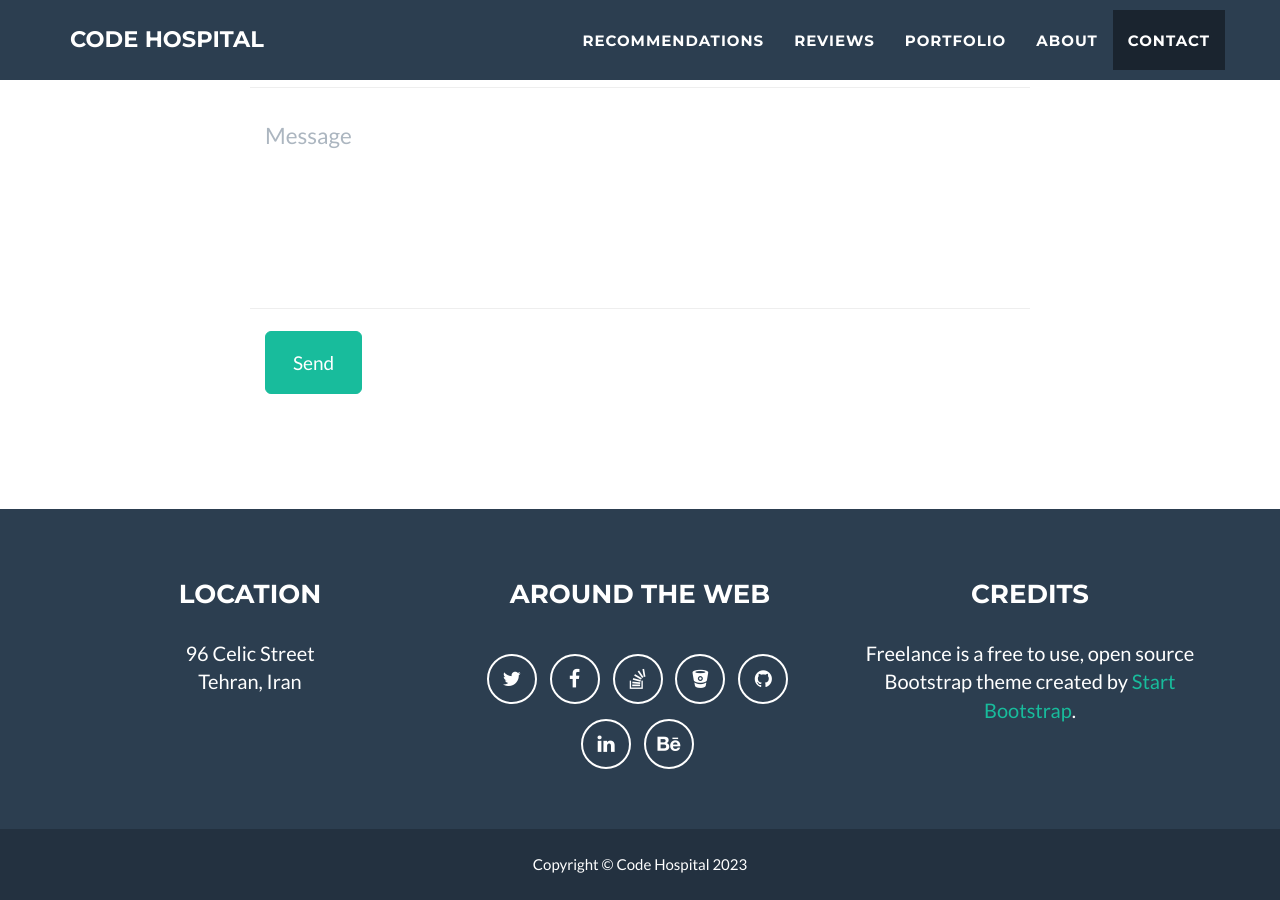
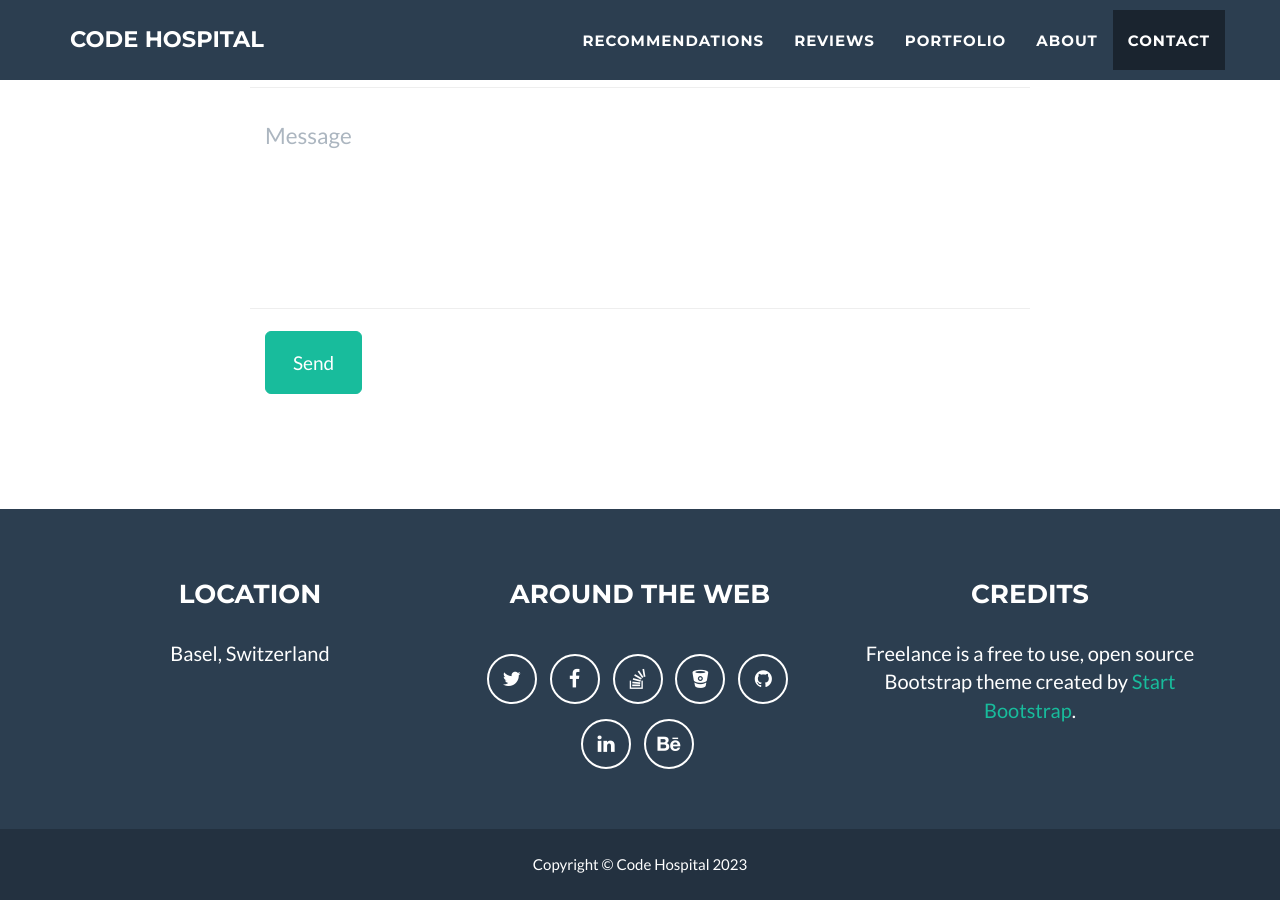
Before and after one commit to CodeHospital/codehospital.github.io, a Jekyll site: the page built from index.html, in a window 1280 px wide and 900 px high, scrolled down 4946 px. Built offline with Jekyll 4.4.1, drawn with Linux system fonts in a browser that asks for light colours.

Commit message:
Update _config.yml

```diff
--- a/_config.yml
+++ b/_config.yml
@@ -35,8 +35,7 @@ social:
 
 # Postal address (add as many lines as necessary)
 address:
-  - line: 96 Celic Street
-  - line: Tehran, Iran
+  - line: Basel, Switzerland
 
 # Build settings
 markdown: kramdown
```
